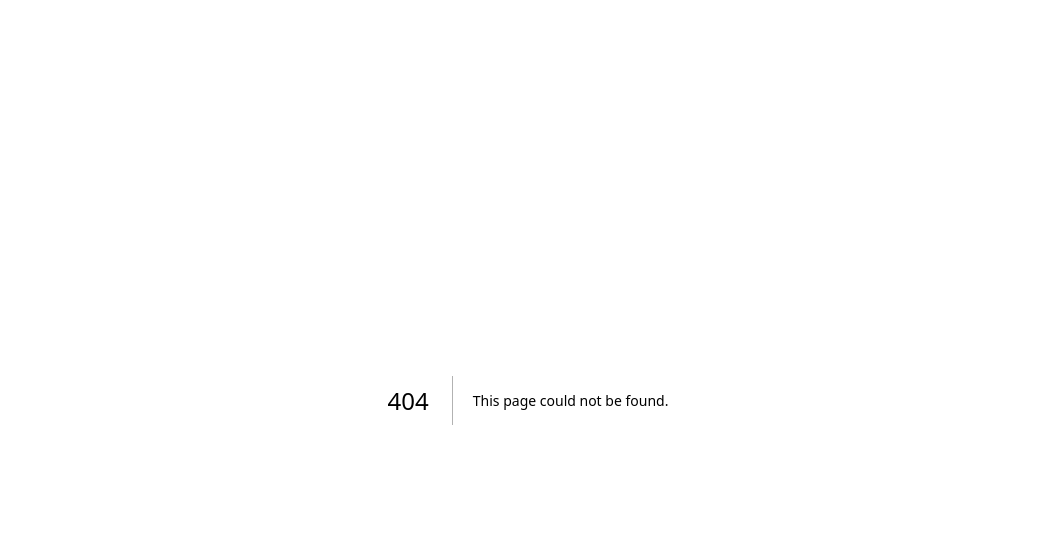
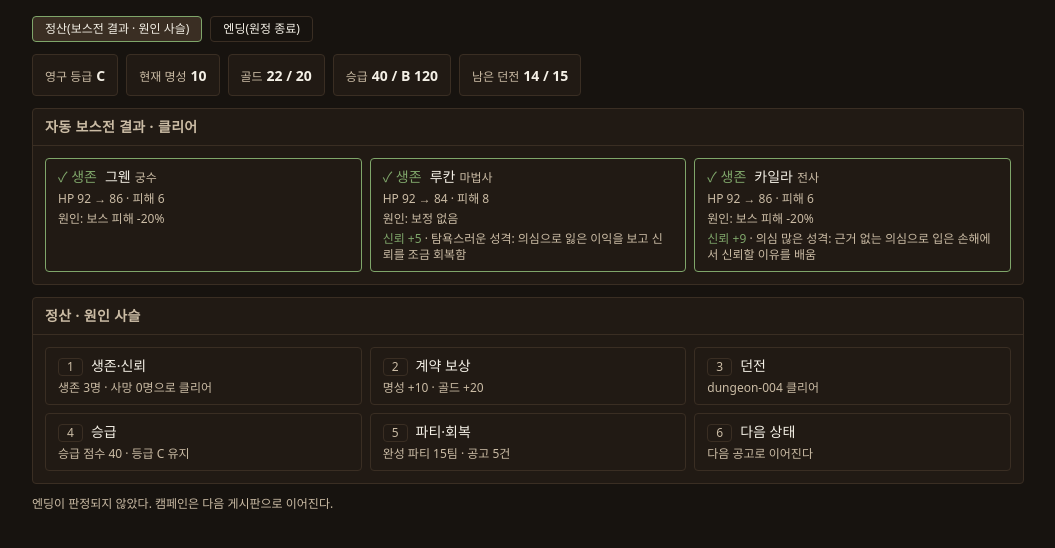
Before and after one commit to LatteBun/Dungeon_Schemer, a Next.js app: page /u3-test in a window 1280 px wide. Before the commit this address had no page. Shown: the top 548 px of the page, without its empty margins (112-1167 px from the left). Built offline with nearby package versions, Linux system fonts and the light colour scheme.

Commit message:
화면: U3 정산·엔딩 프리뷰 하네스를 추가한다
실제 전이 함수로 한 탐험을 진행하고 보스전·정산은 규칙 함수를 직접 호출해 원인 사슬을 얻는다.

```diff
--- /dev/null
+++ b/app/u3-test/page.tsx
@@ -0,0 +1,73 @@
+"use client";
+
+import { useMemo, useState } from "react";
+import { BossResultPanel } from "@/components/game/BossResultPanel";
+import { CampaignHeader } from "@/components/game/CampaignHeader";
+import { EndingPanel } from "@/components/game/EndingPanel";
+import { SettlementTimeline } from "@/components/game/SettlementTimeline";
+import {
+  toBossResultView,
+  toEndingView,
+  toSettlementTimelineView,
+} from "@/components/game/settlement-view-model";
+import { completedCampaignOutcome, runOneExpedition } from "./u3-fixtures";
+
+type Tab = "settlement" | "ending";
+
+const SEED = "u3-demo";
+
+export default function U3TestPage() {
+  const settlement = useMemo(() => runOneExpedition(SEED), []);
+  const completed = useMemo(() => completedCampaignOutcome(SEED), []);
+  const [tab, setTab] = useState<Tab>("settlement");
+
+  const outcome = tab === "settlement" ? settlement : completed;
+  const endingView = toEndingView(outcome.stateAfter, outcome.ending);
+
+  return (
+    <main className="mx-auto flex max-w-5xl flex-col gap-3 p-4 text-parchment">
+      <div className="flex gap-2">
+        <button
+          type="button"
+          aria-pressed={tab === "settlement"}
+          onClick={() => setTab("settlement")}
+          className={`rounded border px-3 py-1 text-xs ${
+            tab === "settlement" ? "border-trust-up bg-edge" : "border-edge"
+          }`}
+        >
+          정산(보스전 결과 · 원인 사슬)
+        </button>
+        <button
+          type="button"
+          aria-pressed={tab === "ending"}
+          onClick={() => setTab("ending")}
+          className={`rounded border px-3 py-1 text-xs ${
+            tab === "ending" ? "border-trust-up bg-edge" : "border-edge"
+          }`}
+        >
+          엔딩(원정 종료)
+        </button>
+      </div>
+
+      <CampaignHeader view={outcome.headerView} />
+
+      {tab === "settlement" ? (
+        <>
+          <BossResultPanel
+            view={toBossResultView(outcome.bossResolution, outcome.membersBefore)}
+          />
+          <SettlementTimeline steps={toSettlementTimelineView(outcome.steps)} />
+          {endingView === null ? (
+            <p className="text-xs text-muted">
+              엔딩이 판정되지 않았다. 캠페인은 다음 게시판으로 이어진다.
+            </p>
+          ) : null}
+        </>
+      ) : endingView === null ? (
+        <p className="text-sm text-muted">엔딩을 만들지 못했다.</p>
+      ) : (
+        <EndingPanel view={endingView} />
+      )}
+    </main>
+  );
+}
--- /dev/null
+++ b/app/u3-test/u3-fixtures.ts
@@ -0,0 +1,183 @@
+import { toCampaignHeaderView } from "@/components/game/campaign-view-model";
+import { BOSSES } from "@/lib/content/bosses";
+import { DUNGEON_EVENT_POOLS } from "@/lib/content/events";
+import { INFO_CARDS } from "@/lib/content/info-cards";
+import { ITEMS } from "@/lib/content/items";
+import {
+  affordableChoiceIds,
+  createCampaignMachineContext,
+  transitionCampaign,
+} from "@/lib/flow/campaign-machine";
+import { createRng } from "@/lib/rng";
+import { resolveBossFight } from "@/lib/rules/boss";
+import { initializeCampaign } from "@/lib/rules/campaign-init";
+import { resolveEnding } from "@/lib/rules/ending";
+import { settleExpedition } from "@/lib/rules/settlement";
+import type { CampaignHeaderView } from "@/components/game/campaign-view-model";
+import type {
+  CampaignEnding,
+  CampaignMember,
+  CampaignState,
+  ExpeditionState,
+} from "@/lib/domain";
+import type { BossResolution } from "@/lib/rules/boss";
+import type { SettlementStep } from "@/lib/rules/settlement";
+
+export interface ExpeditionOutcome {
+  headerView: CampaignHeaderView;
+  bossResolution: BossResolution;
+  membersBefore: CampaignMember[];
+  steps: SettlementStep[];
+  stateAfter: CampaignState;
+  ending: CampaignEnding | null;
+}
+
+const CONTEXT = createCampaignMachineContext({
+  events: DUNGEON_EVENT_POOLS,
+  cards: INFO_CARDS,
+  items: ITEMS,
+  bosses: BOSSES,
+});
+
+/** 전이 함수와 같은 시드를 써야 직접 호출한 보스전이 같은 결과를 낸다. */
+function expeditionKey(state: CampaignState, dungeonId: string, failureCount: number): string {
+  return `${state.seed}/${dungeonId}#${failureCount}`;
+}
+
+function participantsOf(
+  state: CampaignState,
+  expedition: ExpeditionState,
+): CampaignMember[] {
+  const party = state.parties.find((candidate) => candidate.id === expedition.partyId);
+  const ids = new Set((party?.memberIds ?? []).map(String));
+  return state.members.filter((member) => ids.has(member.id as string));
+}
+
+/**
+ * 한 탐험을 실제 전이 함수로 끝까지 진행한다.
+ *
+ * 보스전과 정산은 전이 함수 대신 규칙 함수를 직접 부른다. transitionCampaign이
+ * BossResolution과 SettlementResult.steps를 버려서 화면이 원인을 못 받기 때문이다.
+ * 같은 시드를 쓰므로 결과는 전이 함수를 통과한 상태와 같다.
+ */
+export function runOneExpedition(seed: string): ExpeditionOutcome {
+  let state = initializeCampaign(seed);
+  state = transitionCampaign(state, { type: "openBoard" }, CONTEXT);
+
+  const offer = state.board.find((candidate) => !candidate.locked);
+  if (offer === undefined) {
+    throw new Error(`지원 가능한 공고가 없다: ${seed}`);
+  }
+  state = transitionCampaign(
+    state,
+    { type: "acceptContract", offerId: offer.id },
+    CONTEXT,
+  );
+
+  for (let guard = 0; state.phase !== "boss"; guard += 1) {
+    if (guard > 100) {
+      throw new Error(`탐험이 보스방에 닿지 않는다: ${seed} · ${state.phase}`);
+    }
+    const expedition = state.expedition;
+    if (expedition === null) {
+      throw new Error(`탐험 상태가 비었다: ${seed}`);
+    }
+
+    if (state.phase === "map") {
+      const current = expedition.map.nodes.find(
+        (node) => node.id === expedition.currentNodeId,
+      );
+      const nextNodeId = current?.nextNodeIds[0];
+      if (nextNodeId === undefined) {
+        throw new Error(`다음 지점이 없다: ${expedition.currentNodeId}`);
+      }
+      state = transitionCampaign(
+        state,
+        { type: "selectNode", nodeId: nextNodeId },
+        CONTEXT,
+      );
+    } else if (state.phase === "infoOpportunity") {
+      const cardId = expedition.pendingInfo?.cardIds[0];
+      if (cardId === undefined) {
+        throw new Error("정보 기회에 카드 후보가 없다");
+      }
+      state = transitionCampaign(state, { type: "chooseInfoCard", cardId }, CONTEXT);
+    } else if (state.phase === "event") {
+      // 잔액을 넘는 거래는 규칙이 거부하므로 살 수 있는 것만 고른다.
+      const choiceId =
+        affordableChoiceIds(state, CONTEXT)[0] ?? expedition.pendingEvent?.choiceIds[0];
+      if (choiceId === undefined) {
+        throw new Error("사건에 고를 수 있는 선택지가 없다");
+      }
+      state = transitionCampaign(state, { type: "chooseEvent", choiceId }, CONTEXT);
+    } else {
+      throw new Error(`예상 밖 단계: ${state.phase}`);
+    }
+  }
+
+  const expedition = state.expedition;
+  if (expedition === null) {
+    throw new Error(`보스 단계에 탐험 상태가 없다: ${seed}`);
+  }
+  const dungeon = state.dungeons.find((candidate) => candidate.id === expedition.dungeonId);
+  if (dungeon === undefined) {
+    throw new Error(`던전을 찾을 수 없다: ${expedition.dungeonId}`);
+  }
+  const boss = CONTEXT.bossByGrade.get(dungeon.grade);
+  if (boss === undefined) {
+    throw new Error(`등급별 보스가 없다: ${dungeon.grade}`);
+  }
+
+  const key = expeditionKey(state, dungeon.id as string, dungeon.failureCount);
+  const membersBefore = participantsOf(state, expedition).map((member) => ({ ...member }));
+  const bossResolution = resolveBossFight({
+    boss,
+    members: membersBefore,
+    infoRecords: expedition.infoRecords,
+    rng: createRng(key).derive("boss"),
+  });
+
+  state = transitionCampaign(state, { type: "resolveBoss" }, CONTEXT);
+  const settledExpedition = state.expedition;
+  if (settledExpedition === null) {
+    throw new Error(`정산 단계에 탐험 상태가 없다: ${seed}`);
+  }
+  const settled = settleExpedition({
+    state,
+    expedition: settledExpedition,
+    rng: createRng(key).derive("regroup"),
+  });
+
+  return {
+    headerView: toCampaignHeaderView(settled.state),
+    bossResolution,
+    membersBefore,
+    steps: settled.steps,
+    stateAfter: settled.state,
+    ending: settled.state.ending,
+  };
+}
+
+/**
+ * 엔딩 화면을 보기 위해 남은 던전을 모두 클리어 처리한 뒤 다시 판정한다.
+ * 규칙을 우회하지 않고 규칙에 넣는 입력만 손질한다.
+ */
+export function completedCampaignOutcome(seed: string): ExpeditionOutcome {
+  const outcome = runOneExpedition(seed);
+  const cleared: CampaignState = {
+    ...outcome.stateAfter,
+    dungeons: outcome.stateAfter.dungeons.map((dungeon) => ({
+      ...dungeon,
+      status: "cleared" as const,
+    })),
+  };
+  const ending = resolveEnding(cleared, outcome.bossResolution.survivorIds);
+  const withEnding: CampaignState = { ...cleared, ending };
+
+  return {
+    ...outcome,
+    headerView: toCampaignHeaderView(withEnding),
+    stateAfter: withEnding,
+    ending,
+  };
+}
```
Also changed, not shown: 1 other file (tests, documents, lock files or other folders).
